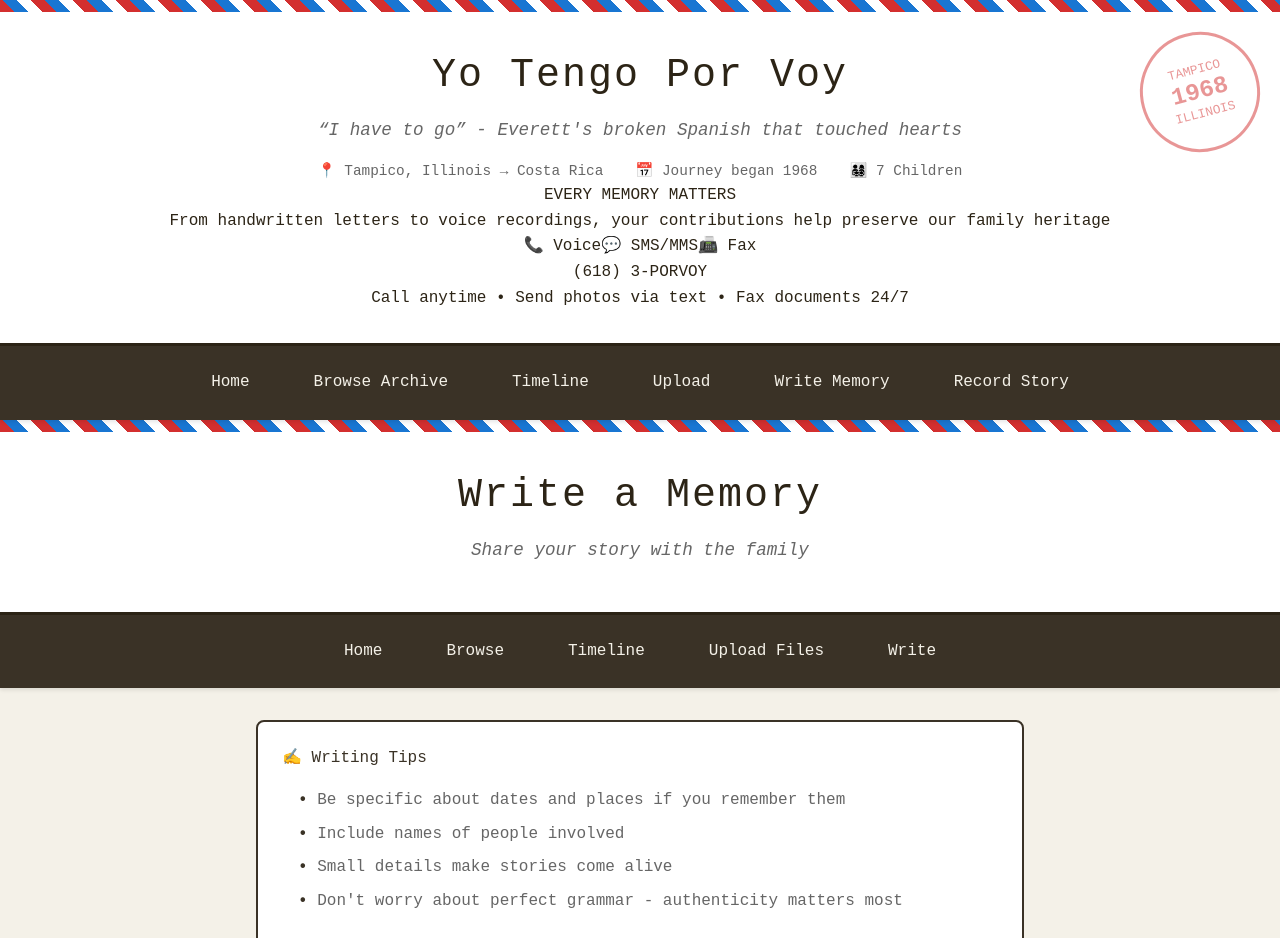
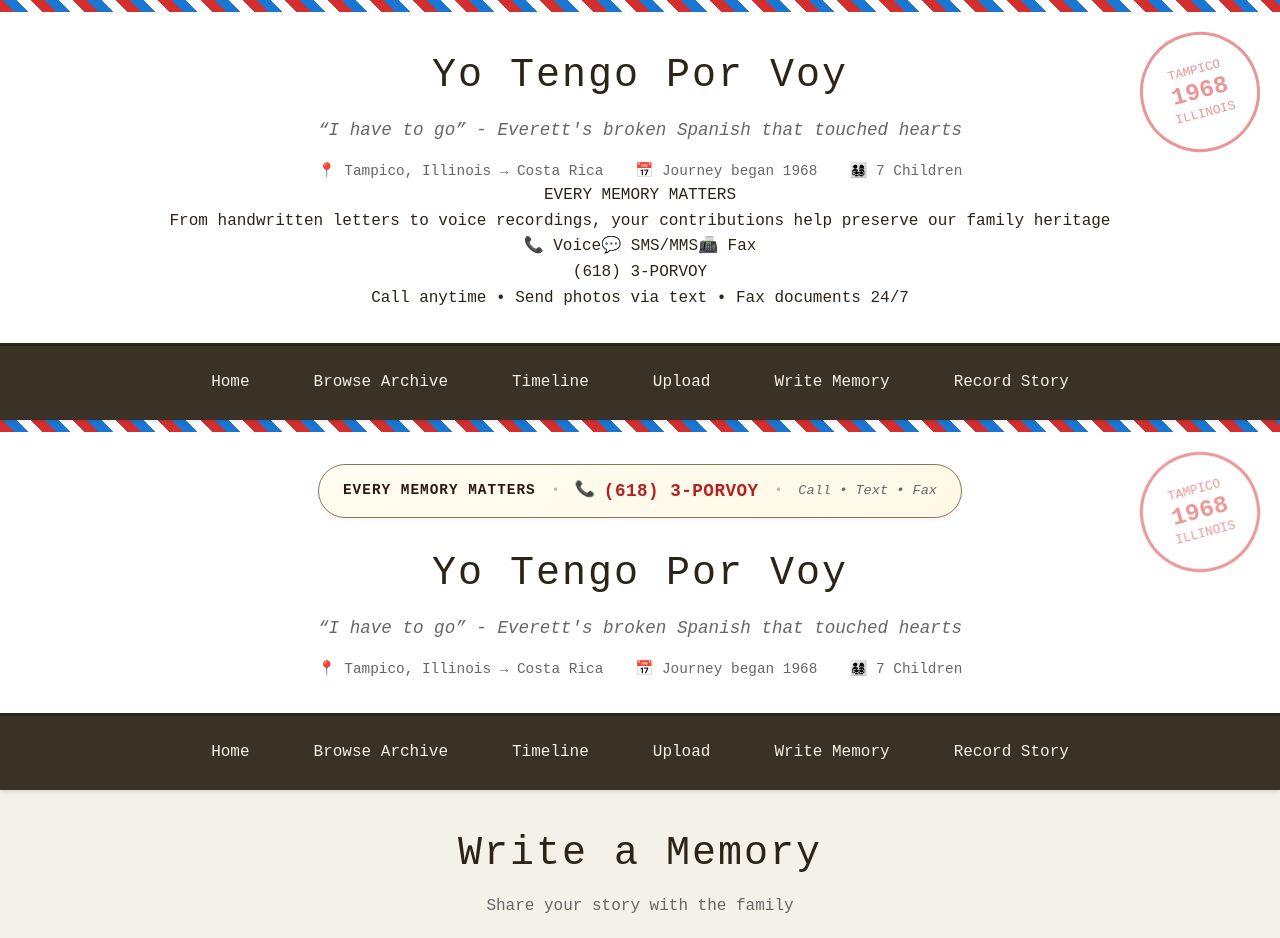
Before and after one commit to ybowdotio/yotengoporvoy-wiki, a Next.js app: page /write in a window 1280 px wide. Shown: the top 938 px of the page. Built offline with nearby package versions, Linux system fonts and the light colour scheme; no server answers.

Commit message:
Update page.tsx

```diff
--- a/app/write/page.tsx
+++ b/app/write/page.tsx
@@ -3,6 +3,8 @@
 import { useState, FormEvent } from 'react';
 import Link from 'next/link';
 import { supabase } from '@/lib/supabase';
+import Header from '../components/Header';
+import Footer from '../components/Footer';
 
 export default function WritePage() {
   const [formData, setFormData] = useState({
@@ -73,26 +75,12 @@ export default function WritePage() {
 
   return (
     <>
-      <div className="airmail-banner"></div>
-
-      <header>
-        <div className="header-content">
-          <h1>Write a Memory</h1>
-          <p className="tagline">Share your story with the family</p>
-        </div>
-      </header>
-
-      <nav>
-        <ul>
-          <li><Link href="/">Home</Link></li>
-          <li><Link href="/browse">Browse</Link></li>
-          <li><Link href="/timeline">Timeline</Link></li>
-          <li><Link href="/upload">Upload Files</Link></li>
-          <li><Link href="/write" className="active">Write</Link></li>
-        </ul>
-      </nav>
+      <Header />
 
       <main className="write-container">
+        <h1 style={{textAlign: 'center', marginBottom: '0.5rem'}}>Write a Memory</h1>
+        <p style={{textAlign: 'center', marginBottom: '2rem', color: '#666'}}>Share your story with the family</p>
+
         <div className="writing-tips">
           <h3>✍️ Writing Tips</h3>
           <ul>
@@ -229,6 +217,8 @@ export default function WritePage() {
           </div>
         )}
       </main>
+
+      <Footer />
 
       <style jsx>{`
         .write-container {
@@ -378,11 +368,6 @@ export default function WritePage() {
           border: 2px solid #f5c6cb;
         }
 
-        nav a.active {
-          background: rgba(244, 241, 232, 0.2);
-          font-weight: bold;
-        }
-
         @media (max-width: 768px) {
           .form-row {
             grid-template-columns: 1fr;
```
